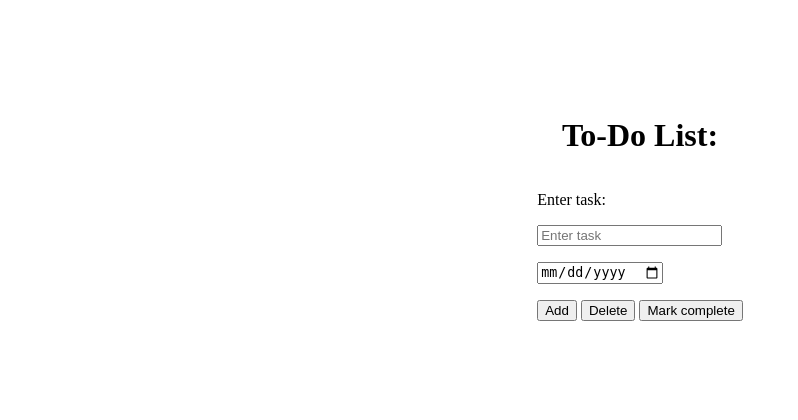
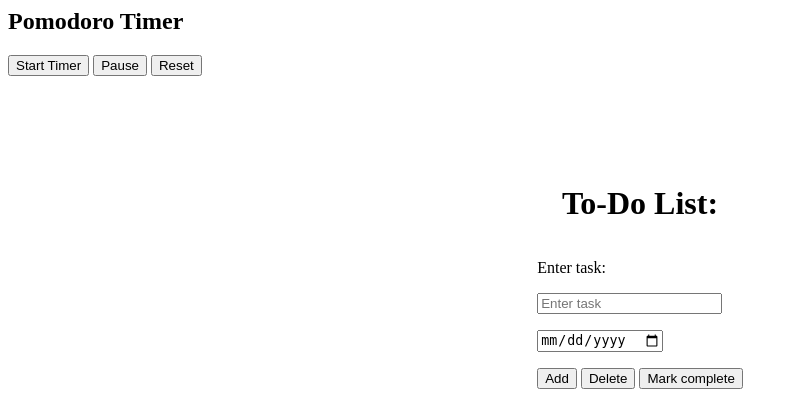
Before and after one commit to cfkim/todo-list, a Flask app: page / in a window 1280 px wide. Shown: the top 420 px of the page, without its empty margins (0-798 px from the left). Run offline with Flask 3, Linux system fonts and the light colour scheme.

Commit message:
pomodoro timer + audio clip added.

```diff
--- a/static/script.js
+++ b/static/script.js
@@ -7,7 +7,78 @@ document.addEventListener('DOMContentLoaded', function() {
     var dateInput = document.getElementById('dateInput');
     // var responseMessage = document.getElementById('responseMessage');
     var todo_list = document.getElementById('todo_list');
+
+    // timer related buttons
+    var timerButton = document.getElementById('timer');
+    var pauseButton = document.getElementById('pause');
+    var resetButton = document.getElementById('reset');
+
     var displayLength = 0;
+
+    // timer variables
+    var timerInterval = null; // Initialize a variable to store the timer interval
+    var timer = 5; // Initial timer value in seconds
+    var isPaused = false; // Flag to track whether the timer is paused
+    var pausedTime = timer; // the time when it was paused TODO did not finish trying to fix this
+
+    // pauses the timer
+    pauseButton.addEventListener('click', function() {
+        if (timerInterval !== null){
+            clearInterval(timerInterval);
+            timerInterval = null;
+            isPaused = true;
+            pausedTime = timer;
+            console.log('timer paused');
+        }
+    });
+
+    function reset(){
+        console.log(timerInterval);
+        clearInterval(timerInterval);
+        timerInterval = null;
+        isPaused = false;
+        timer = 5; // Reset the timer to the initial value (1500 seconds)
+        updateTimerDisplay();
+    }
+
+    // resets timer
+    resetButton.addEventListener('click', reset);
+
+    // separate function so that multiple functions can update the time without redundant code
+    function updateTimerDisplay(){
+        const timerDisplay = document.getElementById('time-left');
+        const minutes = parseInt(timer / 60, 10);
+        const seconds = parseInt(timer % 60, 10);
+        const formattedMinutes = minutes < 10 ? "0" + minutes : minutes;
+        const formattedSeconds = seconds < 10 ? "0" + seconds : seconds;
+        timerDisplay.textContent = formattedMinutes + ":" + formattedSeconds;
+    }
+
+    // timer function CHAT GPT
+    timerButton.addEventListener('click', function() {
+            isPaused = false; // Resume the timer
+            console.log(timerInterval);
+            console.log(isPaused);
+
+            // will not run the function if the clock is ticking down already
+            if (timerInterval == null && !isPaused) {
+                // console.log("here")
+                updateTimerDisplay(); // Update the display immediately
+                timerInterval = setInterval(function () {
+                    console.log(timerInterval);
+                    updateTimerDisplay();
+                    if (--timer < 0) {
+                        reset();
+                        var audio = new Audio("static/success-1-6297.mp3");
+                        audio.play();
+                        const timerDisplay = document.getElementById('time-left');
+                        timerDisplay.textContent = "Timer Expired!";
+                    }
+                }, 1000); // Update the timer every 1 second
+
+            }
+        }
+    );
 
     // add event listener to add button
     addButton.addEventListener('click', function() {
--- a/templates/index.html
+++ b/templates/index.html
@@ -8,6 +8,13 @@
 </head>
 
 <body>
+    <h2>Pomodoro Timer</h2>
+    <button id="timer">Start Timer</button> <!-- chat gpt-->
+    <button id="pause">Pause</button>
+    <button id="reset">Reset</button>
+
+    <div id="time-left"></div>
+
     <div class="container">
         <div>
         <h1>To-Do List:</h1>
```
